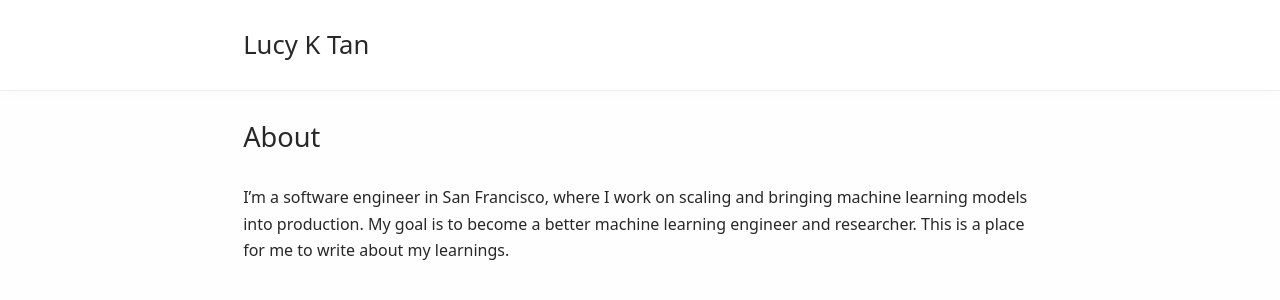
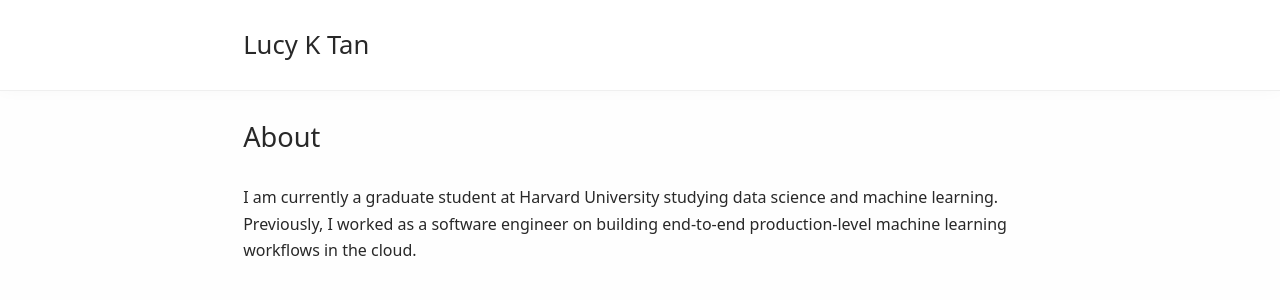
Before and after one commit to lucyktan/lucyktan.github.io, a Jekyll site: the page built from about.md, in a window 1280 px wide. Shown: the top 300 px of the page. Built offline with Jekyll 4.4.1, drawn with Linux system fonts in a browser that asks for light colours; our own code applies the rules of GitHub Pages for plain Markdown files.

Commit message:
Update about

```diff
--- a/about.md
+++ b/about.md
@@ -3,4 +3,4 @@ title: "About"
 permalink: "/about/"
 ---
 
-I'm a software engineer in San Francisco, where I work on scaling and bringing machine learning models into production. My goal is to become a better machine learning engineer and researcher. This is a place for me to write about my learnings.
+I am currently a graduate student at Harvard University studying data science and machine learning. Previously, I worked as a software engineer on building end-to-end production-level machine learning workflows in the cloud.
```
